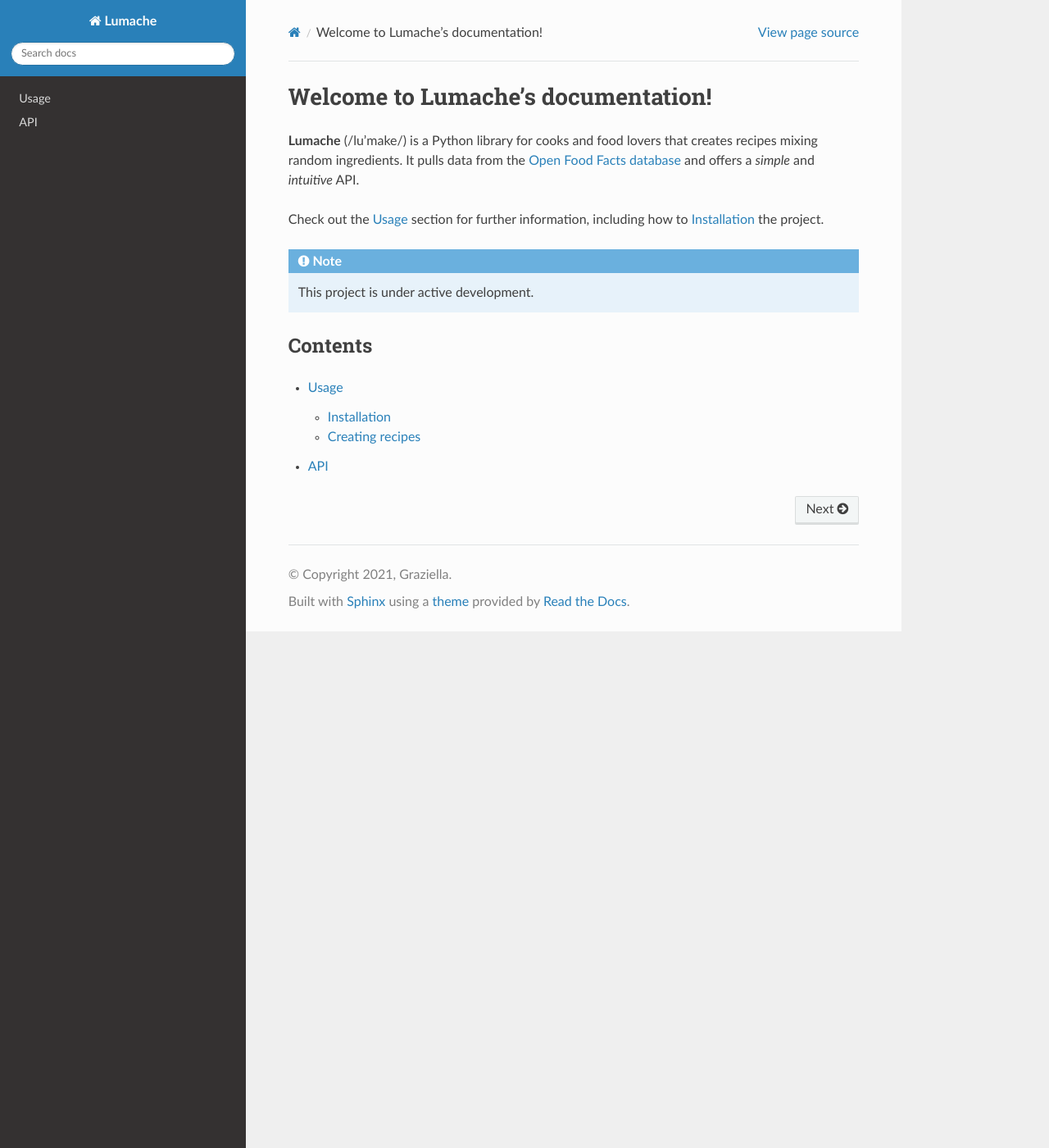
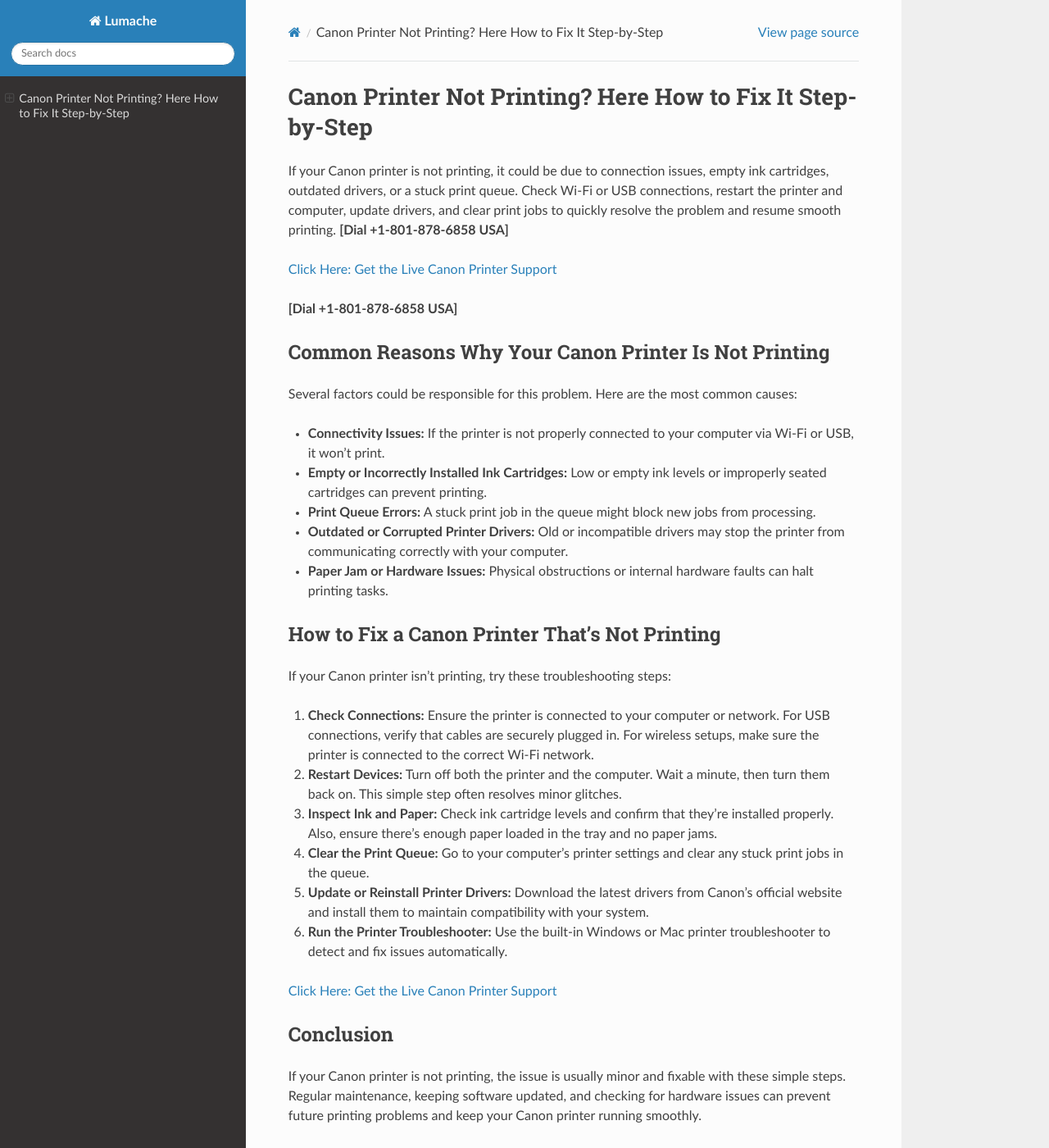
Before and after one commit to tomtomgarry/canonprintingdoc, a Sphinx documentation site: the page built from docs/source/index.rst, in a window 1280 px wide and 1400 px high. Shown: the whole window at 82% size. Built offline with Sphinx 7.4.7 and the Read the Docs theme 3.1.0, drawn with Linux system fonts in a browser that asks for light colours; some of the changed text lies outside the part shown.

Commit message:
Update index.rst

```diff
--- a/docs/source/index.rst
+++ b/docs/source/index.rst
@@ -1,22 +1,69 @@
-Welcome to Lumache's documentation!
-===================================
+Canon Printer Not Printing? Here How to Fix It Step-by-Step
+===========================================================
 
-**Lumache** (/lu'make/) is a Python library for cooks and food lovers
-that creates recipes mixing random ingredients.
-It pulls data from the `Open Food Facts database <https://world.openfoodfacts.org/>`_
-and offers a *simple* and *intuitive* API.
+If your Canon printer is not printing, it could be due to connection issues, empty ink cartridges, outdated drivers, or a stuck print queue. Check Wi-Fi or USB connections, restart the printer and computer, update drivers, and clear print jobs to quickly resolve the problem and resume smooth printing. **[Dial +1-801-878-6858 USA]**
 
-Check out the :doc:`usage` section for further information, including
-how to :ref:`installation` the project.
+`Click Here: Get the Live Canon Printer Support <https://jivo.chat/KlZSRejpBm>`_
 
-.. note::
+**[Dial +1-801-878-6858 USA]**
 
-   This project is under active development.
+Common Reasons Why Your Canon Printer Is Not Printing
+-----------------------------------------------------
 
-Contents
---------
+Several factors could be responsible for this problem. Here are the most common causes:
 
-.. toctree::
+- **Connectivity Issues:** If the printer is not properly connected to your computer via Wi-Fi or USB, it won’t print.
+- **Empty or Incorrectly Installed Ink Cartridges:** Low or empty ink levels or improperly seated cartridges can prevent printing.
+- **Print Queue Errors:** A stuck print job in the queue might block new jobs from processing.
+- **Outdated or Corrupted Printer Drivers:** Old or incompatible drivers may stop the printer from communicating correctly with your computer.
+- **Paper Jam or Hardware Issues:** Physical obstructions or internal hardware faults can halt printing tasks.
 
-   usage
-   api
+How to Fix a Canon Printer That’s Not Printing
+----------------------------------------------
+
+If your Canon printer isn’t printing, try these troubleshooting steps:
+
+1. **Check Connections:** Ensure the printer is connected to your computer or network. For USB connections, verify that cables are securely plugged in. For wireless setups, make sure the printer is connected to the correct Wi-Fi network.
+2. **Restart Devices:** Turn off both the printer and the computer. Wait a minute, then turn them back on. This simple step often resolves minor glitches.
+3. **Inspect Ink and Paper:** Check ink cartridge levels and confirm that they’re installed properly. Also, ensure there’s enough paper loaded in the tray and no paper jams.
+4. **Clear the Print Queue:** Go to your computer’s printer settings and clear any stuck print jobs in the queue.
+5. **Update or Reinstall Printer Drivers:** Download the latest drivers from Canon’s official website and install them to maintain compatibility with your system.
+6. **Run the Printer Troubleshooter:** Use the built-in Windows or Mac printer troubleshooter to detect and fix issues automatically.
+
+`Click Here: Get the Live Canon Printer Support <https://jivo.chat/KlZSRejpBm>`_
+
+Conclusion
+----------
+
+If your Canon printer is not printing, the issue is usually minor and fixable with these simple steps. Regular maintenance, keeping software updated, and checking for hardware issues can prevent future printing problems and keep your Canon printer running smoothly.
+
+FAQs: Canon Printer Not Printing
+--------------------------------
+
+**Q1. Why is my Canon printer not printing anything?**
+
+Your Canon printer may not print due to connection issues, empty or misaligned ink cartridges, outdated drivers, paper jams, or stuck print jobs in the queue. Check these areas to identify the exact problem.
+
+**Q2. How do I reset my Canon printer to fix printing issues?**
+
+Turn off your printer, unplug it from the power source, and wait 60 seconds. Plug it back in and restart the printer. You can also reset printer settings via the printer’s control panel under *Setup > Device Settings > Reset Settings*.
+
+**Q3. What should I do if my Canon printer is connected but still not printing?**
+
+Check the ink cartridge levels, clear the print queue, update the printer drivers, and restart both your computer and printer. Also, verify that the correct printer is selected as the default device in your system settings.
+
+**Q4. How can I update my Canon printer drivers?**
+
+Visit the official Canon website, search for your printer model, download the latest driver compatible with your operating system, and install it. Updating drivers can fix many printing issues caused by outdated software.
+
+**Q5. Why are my Canon printer’s ink cartridges full, but nothing prints?**
+
+Even with full cartridges, printing might fail if the cartridges aren’t properly installed, the printhead is clogged, or there's a software conflict. Clean the printhead and reinstall the cartridges securely.
+
+**Q6. How do I fix a Canon printer stuck in a print queue?**
+
+Go to *Control Panel > Devices and Printers*, right-click your Canon printer, select *See what’s printing*, cancel all documents, then restart the printer and try printing again.
+
+**Q7. Does a Wi-Fi issue affect Canon printer printing?**
+
+Yes. If your printer is connected wirelessly, a weak or unstable Wi-Fi connection can prevent it from receiving print commands. Ensure your printer and computer are connected to the same stable network.
```
